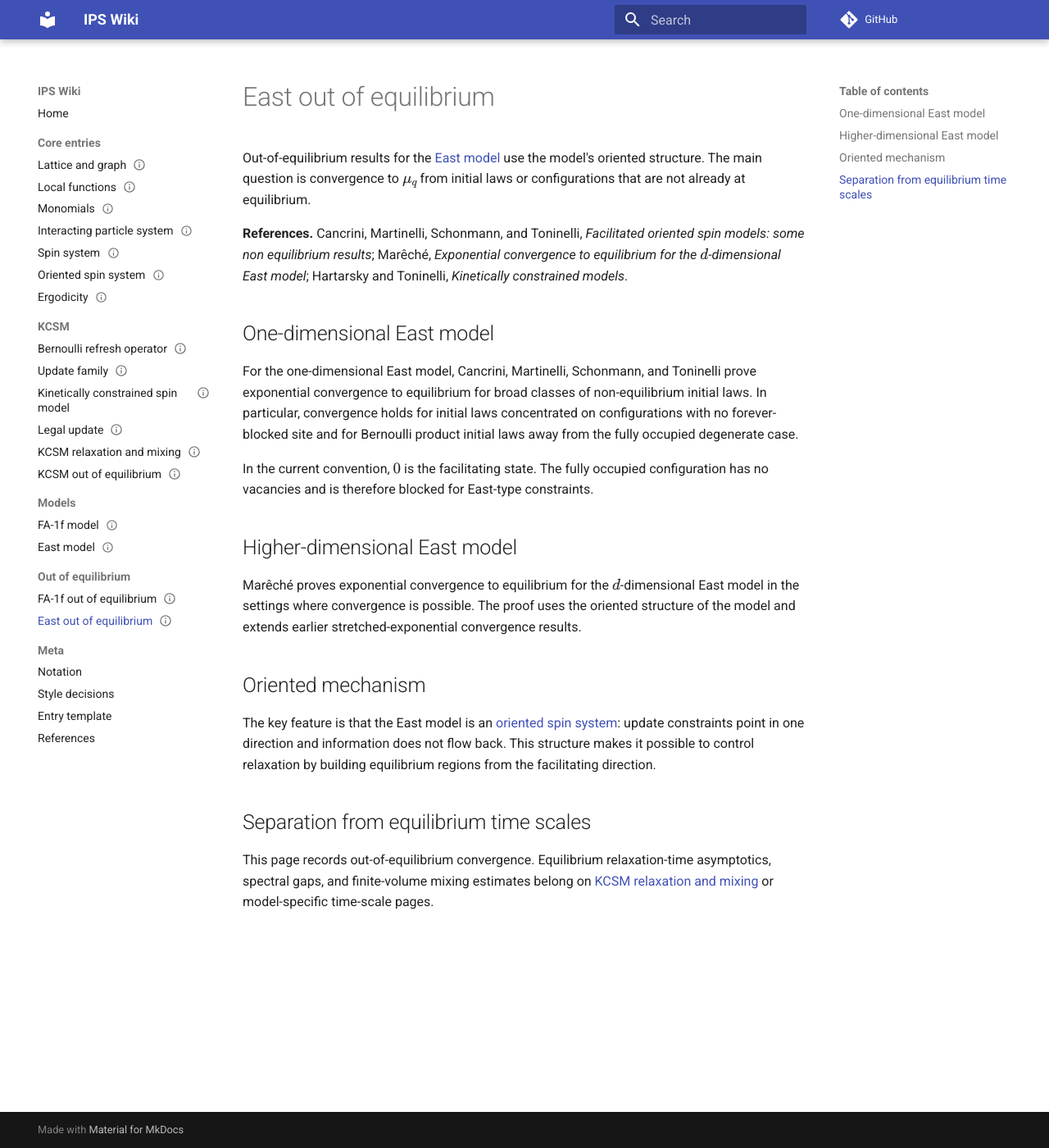
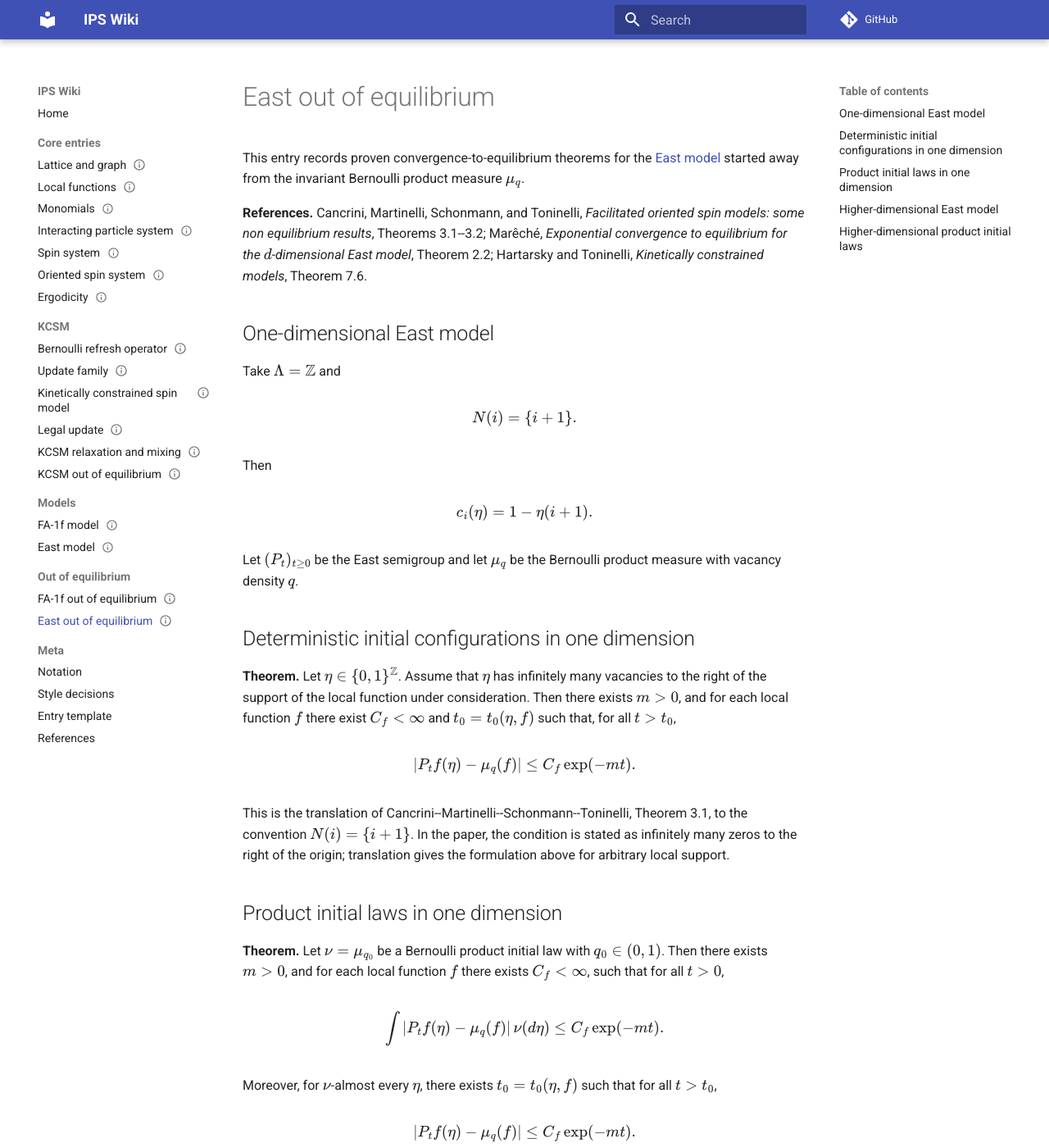
Before and after one commit to maciejgluchowski86-beep/ips-wiki, an MkDocs documentation site: the page built from docs/entries/east-out-of-equilibrium.md, in a window 1280 px wide and 1400 px high. Shown: the whole window at 82% size. Built offline with MkDocs 1.6.1 and Material for MkDocs 9.7.7, drawn with Linux system fonts in a browser that asks for light colours; comment, search, counter and statistics services are not loaded; some of the changed text lies outside the part shown.

Commit message:
Rewrite East out-of-equilibrium as theorem record

```diff
--- a/docs/entries/east-out-of-equilibrium.md
+++ b/docs/entries/east-out-of-equilibrium.md
@@ -9,24 +9,110 @@ tags:
 
 # East out of equilibrium
 
-Out-of-equilibrium results for the [East model](east-model.md) use the model's oriented structure. The main question is convergence to \(\mu_q\) from initial laws or configurations that are not already at equilibrium.
+This entry records proven convergence-to-equilibrium theorems for the [East model](east-model.md) started away from the invariant Bernoulli product measure \(\mu_q\).
 
-**References.** Cancrini, Martinelli, Schonmann, and Toninelli, *Facilitated oriented spin models: some non equilibrium results*; Marêché, *Exponential convergence to equilibrium for the \(d\)-dimensional East model*; Hartarsky and Toninelli, *Kinetically constrained models*.
+**References.** Cancrini, Martinelli, Schonmann, and Toninelli, *Facilitated oriented spin models: some non equilibrium results*, Theorems 3.1--3.2; Marêché, *Exponential convergence to equilibrium for the \(d\)-dimensional East model*, Theorem 2.2; Hartarsky and Toninelli, *Kinetically constrained models*, Theorem 7.6.
 
 ## One-dimensional East model
 
-For the one-dimensional East model, Cancrini, Martinelli, Schonmann, and Toninelli prove exponential convergence to equilibrium for broad classes of non-equilibrium initial laws. In particular, convergence holds for initial laws concentrated on configurations with no forever-blocked site and for Bernoulli product initial laws away from the fully occupied degenerate case.
+Take \(\Lambda=\Z\) and
 
-In the current convention, \(0\) is the facilitating state. The fully occupied configuration has no vacancies and is therefore blocked for East-type constraints.
+$$
+N(i)=\{i+1\}.
+$$
+
+Then
+
+$$
+c_i(\eta)=1-\eta(i+1).
+$$
+
+Let \((P_t)_{t\ge0}\) be the East semigroup and let \(\mu_q\) be the Bernoulli product measure with vacancy density \(q\).
+
+## Deterministic initial configurations in one dimension
+
+**Theorem.** Let \(\eta\in\{0,1\}^{\Z}\). Assume that \(\eta\) has infinitely many vacancies to the right of the support of the local function under consideration. Then there exists \(m>0\), and for each local function \(f\) there exist \(C_f<\infty\) and \(t_0=t_0(\eta,f)\) such that, for all \(t>t_0\),
+
+$$
+\left|P_t f(\eta)-\mu_q(f)\right|
+\le
+C_f\exp(-mt).
+$$
+
+This is the translation of Cancrini--Martinelli--Schonmann--Toninelli, Theorem 3.1, to the convention \(N(i)=\{i+1\}\). In the paper, the condition is stated as infinitely many zeros to the right of the origin; translation gives the formulation above for arbitrary local support.
+
+## Product initial laws in one dimension
+
+**Theorem.** Let \(\nu=\mu_{q_0}\) be a Bernoulli product initial law with \(q_0\in(0,1)\). Then there exists \(m>0\), and for each local function \(f\) there exists \(C_f<\infty\), such that for all \(t>0\),
+
+$$
+\int\left|P_t f(\eta)-\mu_q(f)\right|\,\nu(d\eta)
+\le
+C_f\exp(-mt).
+$$
+
+Moreover, for \(\nu\)-almost every \(\eta\), there exists \(t_0=t_0(\eta,f)\) such that for all \(t>t_0\),
+
+$$
+\left|P_t f(\eta)-\mu_q(f)\right|
+\le
+C_f\exp(-mt).
+$$
+
+This is Cancrini--Martinelli--Schonmann--Toninelli, Theorem 3.2, rewritten with \(q_0\) as the initial vacancy density. The paper writes the initial law as Bernoulli\((p')\) with occupied density \(p'=1-q_0\).
 
 ## Higher-dimensional East model
 
-Marêché proves exponential convergence to equilibrium for the \(d\)-dimensional East model in the settings where convergence is possible. The proof uses the oriented structure of the model and extends earlier stretched-exponential convergence results.
+For the \(d\)-dimensional East model on \(\Z^d\), take
 
-## Oriented mechanism
+$$
+N(i)=\{i+e_1,\ldots,i+e_d\}.
+$$
 
-The key feature is that the East model is an [oriented spin system](oriented-spin-system.md): update constraints point in one direction and information does not flow back. This structure makes it possible to control relaxation by building equilibrium regions from the facilitating direction.
+For \(x\in\Z^d\), write
 
-## Separation from equilibrium time scales
+$$
+x+\N^d=\{x+y:y\in\N^d\}
+$$
 
-This page records out-of-equilibrium convergence. Equilibrium relaxation-time asymptotics, spectral gaps, and finite-volume mixing estimates belong on [KCSM relaxation and mixing](kcsm-relaxation-and-mixing.md) or model-specific time-scale pages.
+and
+
+$$
+\Delta_x^d=x-(\N^d\setminus\{0\}).
+$$
+
+**Theorem.** Fix \(x\in\Z^d\) and an initial configuration \(\eta\) such that \(\eta\) is not identically equal to \(1\) on \(x+\N^d\). Then there exists \(m=m(\eta,q)>0\), and for every local function \(f\) with
+
+$$
+\supp(f)\subseteq \Delta_x^d,
+$$
+
+there exists \(C=C(f,\eta,q)<\infty\) such that, for all sufficiently large \(t\),
+
+$$
+\left|P_t f(\eta)-\mu_q(f)\right|
+\le
+C\exp(-mt).
+$$
+
+This is the formulation in Hartarsky--Toninelli, *Kinetically constrained models*, Theorem 7.6, which records the result proved in dimension one by Cancrini--Martinelli--Schonmann--Toninelli and in all dimensions by Marêché.
+
+## Higher-dimensional product initial laws
+
+Marêché's Theorem 2.2 gives an integrated version for initial laws. In the orientation convention above, define condition \((C_+)\) by requiring that there exist constants \(a,A>0\) such that, for every \(\ell\ge0\),
+
+$$
+\nu\left(\eta(y)=1\text{ for every }y\in\{0,\ldots,\lfloor\ell\rfloor\}^d\right)
+\le
+A\exp(-a\ell).
+$$
+
+If \(\nu\) satisfies \((C_+)\), then there exist constants \(\chi=\chi(q)>0\), \(c_1=c_1(q,\nu)>0\), and \(C_1=C_1(q,\nu)<\infty\) such that, for all \(t\ge0\) and all local functions \(f\) with support in the corresponding oriented box of size \(\chi t^{1/d}\),
+
+$$
+\int\left|P_t f(\eta)-\mu_q(f)\right|\,\nu(d\eta)
+\le
+C_1\|f\|_\infty\exp(-c_1t).
+$$
+
+The class of initial laws satisfying \((C_+)\) includes Bernoulli product laws \(\mu_{q_0}\) with \(q_0>0\).
```
